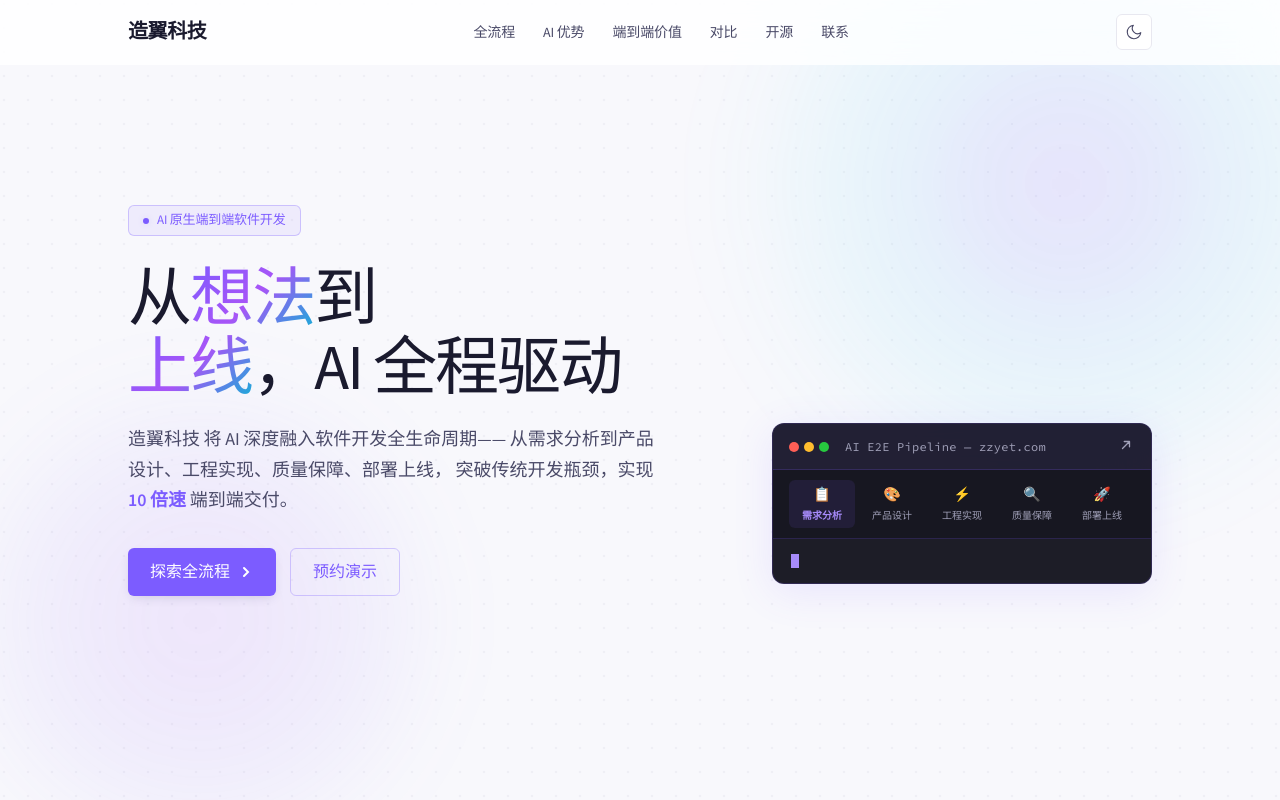
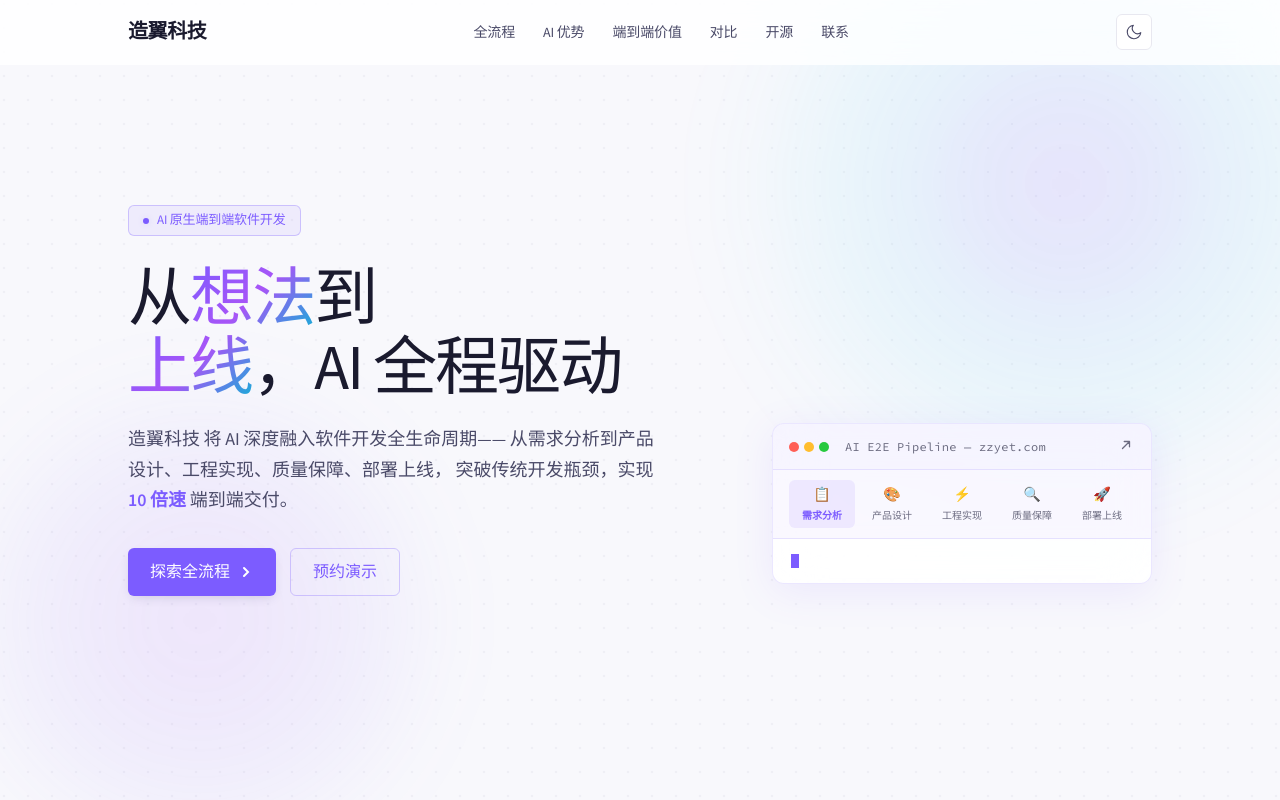
Before and after one commit to zzyet/zaoyi-website, a React (Vite) app: page / in a window 1280 px wide. Shown: the top 800 px of the page. Built offline with nearby package versions, Linux system fonts and the light colour scheme.

Commit message:
fix: light theme terminal colors — white glass bg to match hero area

```diff
--- a/src/App.jsx
+++ b/src/App.jsx
@@ -422,7 +422,7 @@ function AICodingWindow() {
           <div style={{
             display: 'flex', gap: 4, padding: '10px 16px',
             borderBottom: '1px solid var(--vb-terminal-border, rgba(124,92,255,0.08))',
-            background: 'rgba(15,15,26,0.4)',
+            background: 'var(--vb-stepbar-bg, rgba(124,92,255,0.04))',
           }}>
             {steps.map((step, i) => (
               <div key={step.label}
--- a/src/index.css
+++ b/src/index.css
@@ -520,16 +520,17 @@ body {
 }
 
 :root {
-  --vb-terminal-bg: rgba(15,15,26,0.94);
-  --vb-terminal-border: rgba(124,92,255,0.20);
-  --vb-terminal-shadow: 0 8px 40px rgba(124,92,255,0.12);
-  --vb-terminal-text: #a0a0b8;
-  --vb-terminal-accent: #a78bfa;
-  --vb-log-success: #27c93f;
-  --vb-log-system: #a78bfa;
-  --vb-log-info: #a0a0b8;
-  --vb-cursor: #a78bfa;
+  --vb-terminal-bg: rgba(255,255,255,0.88);
+  --vb-terminal-border: rgba(124,92,255,0.15);
+  --vb-terminal-shadow: 0 8px 40px rgba(124,92,255,0.10);
+  --vb-terminal-text: #6b6b80;
+  --vb-terminal-accent: #7c5cff;
+  --vb-log-success: #10b981;
+  --vb-log-system: #7c5cff;
+  --vb-log-info: #5a5a72;
+  --vb-cursor: #7c5cff;
   --vb-button-bg: rgba(124,92,255,0.90);
+  --vb-stepbar-bg: rgba(124,92,255,0.04);
 }
 
 [data-theme="dark"] {
@@ -543,6 +544,7 @@ body {
   --vb-log-info: #c8c8da;
   --vb-cursor: #c4b5fd;
   --vb-button-bg: rgba(139,92,246,0.90);
+  --vb-stepbar-bg: rgba(139,92,246,0.08);
 }
 
 /* Custom scrollbar for terminal log */
```
